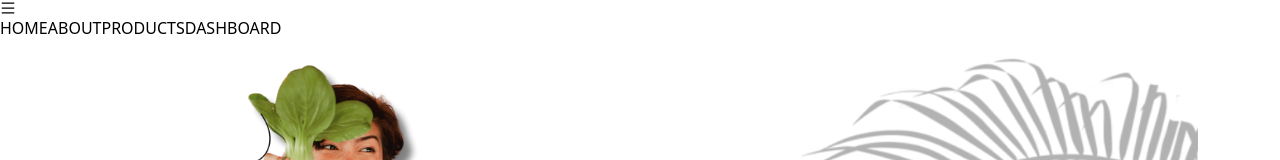
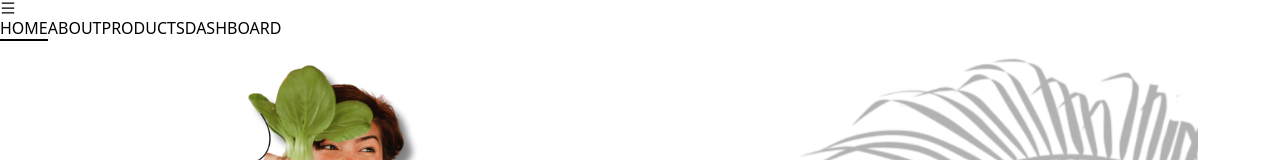
Before and after one commit to venecoderr/ArtisanConnect, a React (Vite) app in the folder client/: page / in a window 1280 px wide. In both pictures the pointer is over the link "HOME". Shown: the top 160 px of the page. Built offline with nearby package versions, Linux system fonts and the light colour scheme.

Commit message:
hover styling for navbar

```diff
--- a/client/src/index.css
+++ b/client/src/index.css
@@ -5,6 +5,10 @@
 #main{
   max-height: 100vh;
   max-width: 100vw;
+}
+
+#navbar:hover{
+  border-bottom: 2px solid black;
 }
 
 .element-cover{
```
